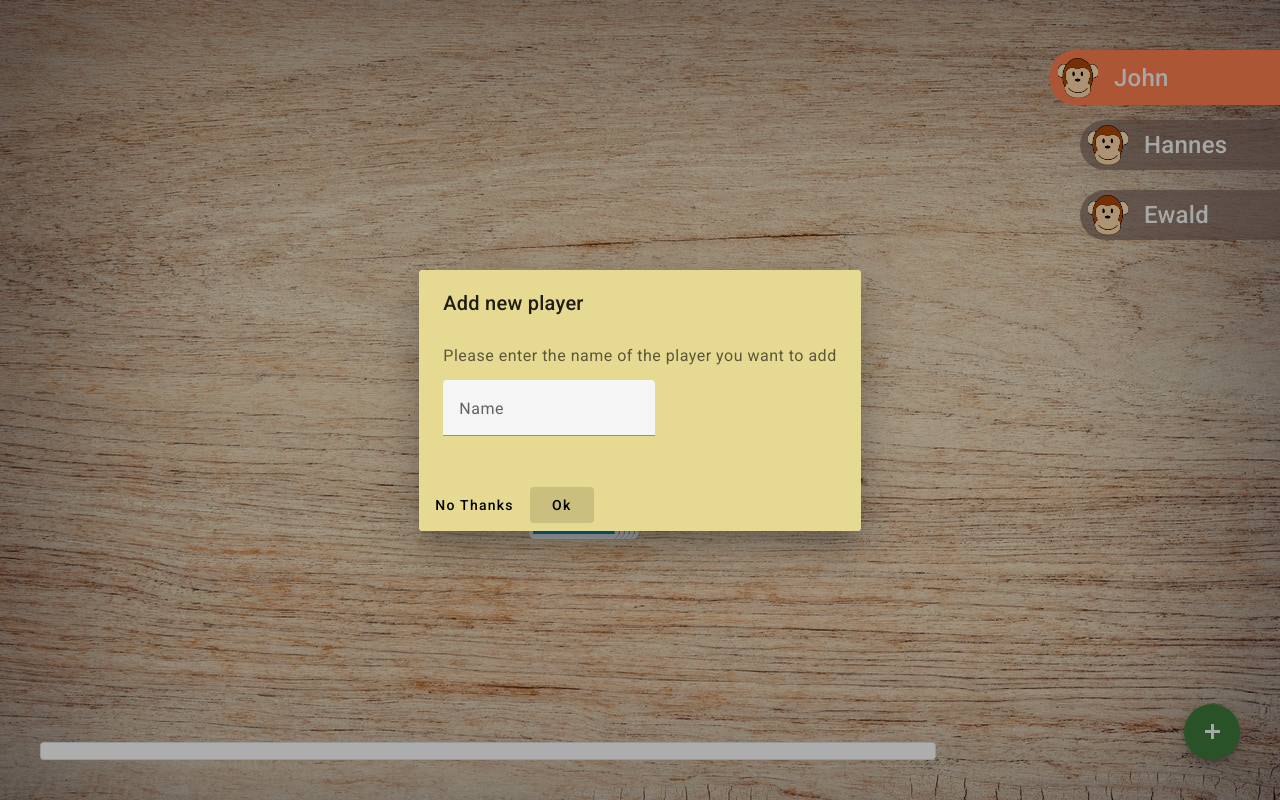
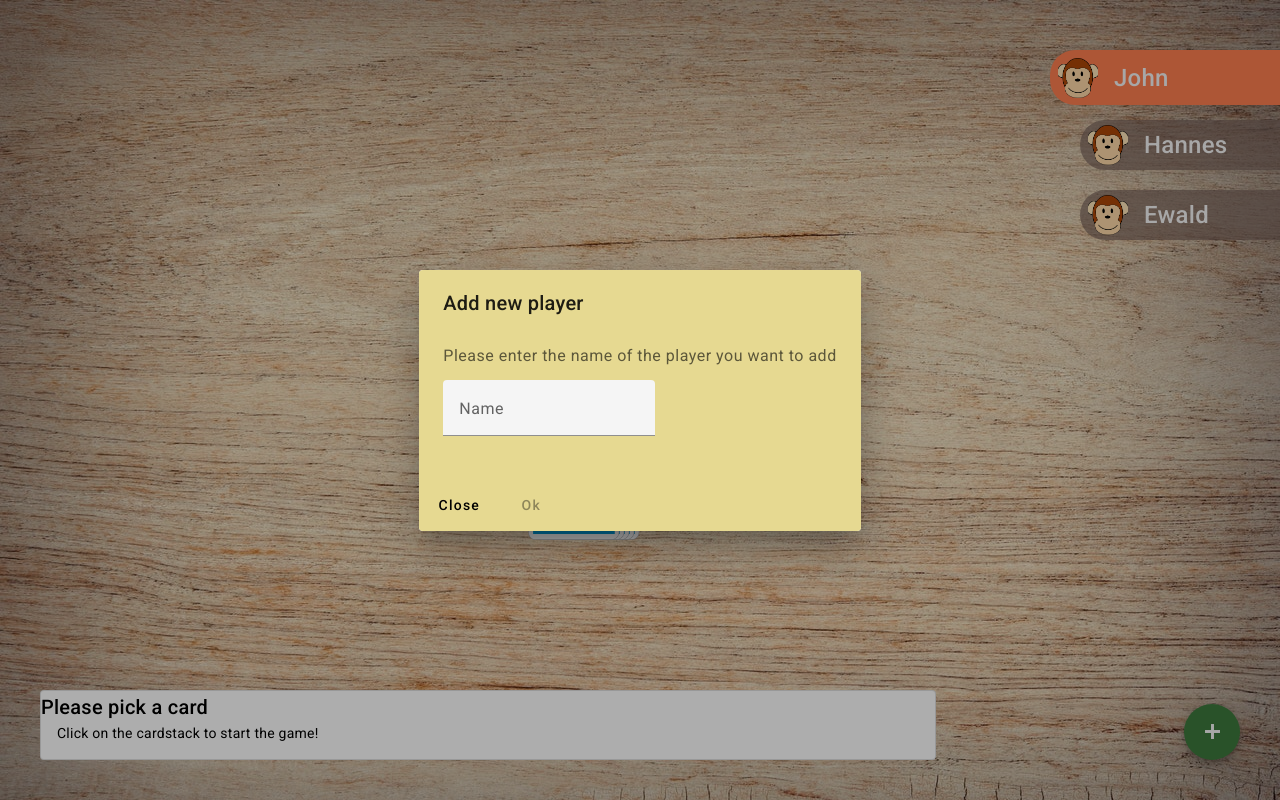
Before and after one commit to Jan2810/ring-of-fire, an Angular app in the folder ringoffire/: page /game in a window 1280 px wide. Both pictures are taken after a click on the button "add". Built offline with nearby package versions, Linux system fonts and the light colour scheme.

Commit message:
small bug fixes

```diff
--- a/ringoffire/src/app/dialog-add-player/dialog-add-player.component.html
+++ b/ringoffire/src/app/dialog-add-player/dialog-add-player.component.html
@@ -11,8 +11,8 @@
     </mat-dialog-content>
 
     <mat-dialog-actions>
-    <button mat-button (click)="onNoClick()">No Thanks</button>
-    <button mat-button (click)="addPlayer()" [mat-dialog-close]="name" cdkFocusInitial>Ok</button>
+        <button mat-button (click)="onNoClick()">Close</button>
+        <button mat-button [disabled]="name.length == 0" [mat-dialog-close]="name" cdkFocusInitial>Ok</button>
     </mat-dialog-actions>
 
 </div>
--- a/ringoffire/src/app/dialog-add-player/dialog-add-player.component.ts
+++ b/ringoffire/src/app/dialog-add-player/dialog-add-player.component.ts
@@ -1,7 +1,7 @@
-import { Component, Input } from '@angular/core';
+import { Component, inject } from '@angular/core';
 import { FormsModule } from '@angular/forms';
 import { MatButtonModule } from '@angular/material/button';
-import { MatDialogModule } from '@angular/material/dialog';
+import { MatDialogModule, MatDialogRef, } from '@angular/material/dialog';
 import { MatInputModule } from '@angular/material/input';
 
 
@@ -20,13 +20,11 @@ import { MatInputModule } from '@angular/material/input';
 })
 export class DialogAddPlayerComponent {
 
+  readonly dialogRef = inject(MatDialogRef);
+
   name: string = '';
 
-  addPlayer() {
-
-  }
-
-  onNoClick() {
-
+  onNoClick(): void {
+    this.dialogRef.close();
   }
 }
--- a/ringoffire/src/app/game-description/game-description.component.html
+++ b/ringoffire/src/app/game-description/game-description.component.html
@@ -1,4 +1,4 @@
 <mat-card class="game-description" appearance="outlined">
-    <mat-card-title>{{ title }}</mat-card-title>
-    <mat-card-content>{{ description }}</mat-card-content>
+    <mat-card-title>{{ card ? title : 'Please pick a card' }}</mat-card-title>
+    <mat-card-content>{{ card ? description : 'Click on the cardstack to start the game!' }}</mat-card-content>
 </mat-card>
```
Lines whose indentation alone changed are shown as unchanged.
